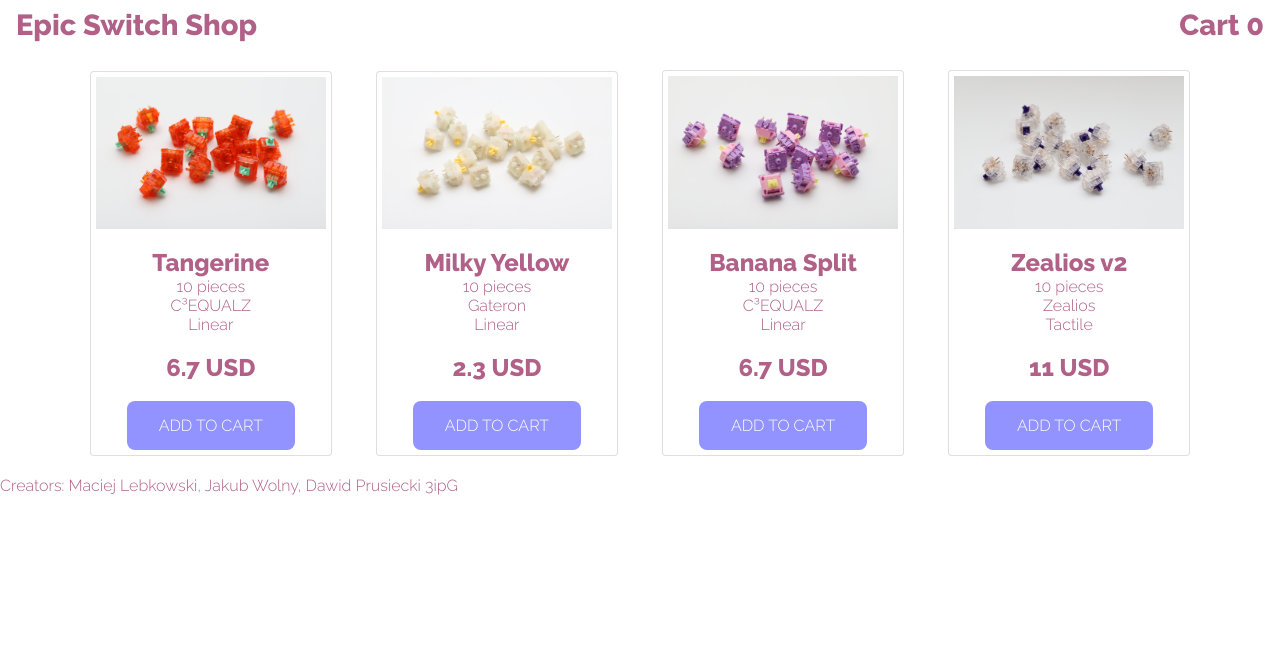
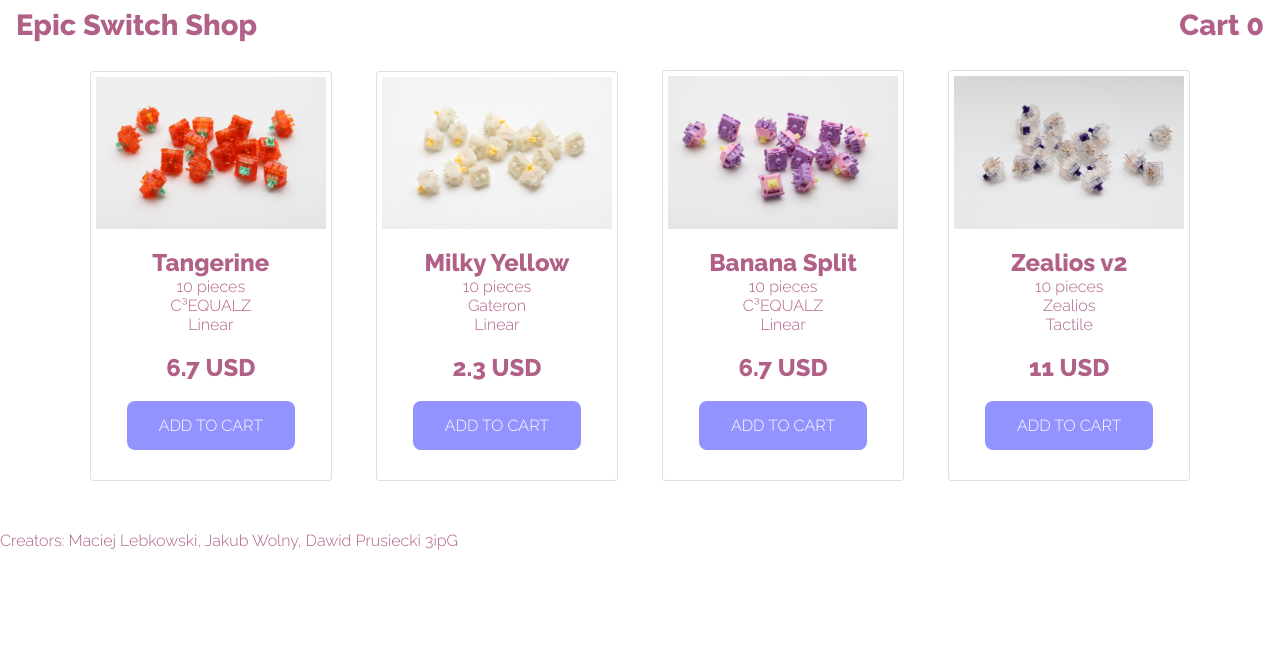
Before and after one commit to czkawuszka/nowak-projekt-2021, a PHP site: page / in a window 1280 px wide. Shown: the top 656 px of the page. Run offline with PHP 8.4, Linux system fonts and the light colour scheme; data comes from the database, SQL or seed files in the repository.

Commit message:
Add files via upload

```diff
--- a/style.css
+++ b/style.css
@@ -19,6 +19,7 @@
   display: inline-block;
   font-size: 16px;
   border-radius: 8px;
+  margin-bottom: 25px;
 }
 
 .card-title{
@@ -59,7 +60,7 @@
   padding: 3px;
   border-radius: 0.25rem;
   padding: 5px;
-  margin-bottom: 5px;
+  margin-bottom: 35px;
   margin-top: 5px;
   background-color: #fff;
   border: 1px solid rgba(0, 0, 0, 0.125);
```
